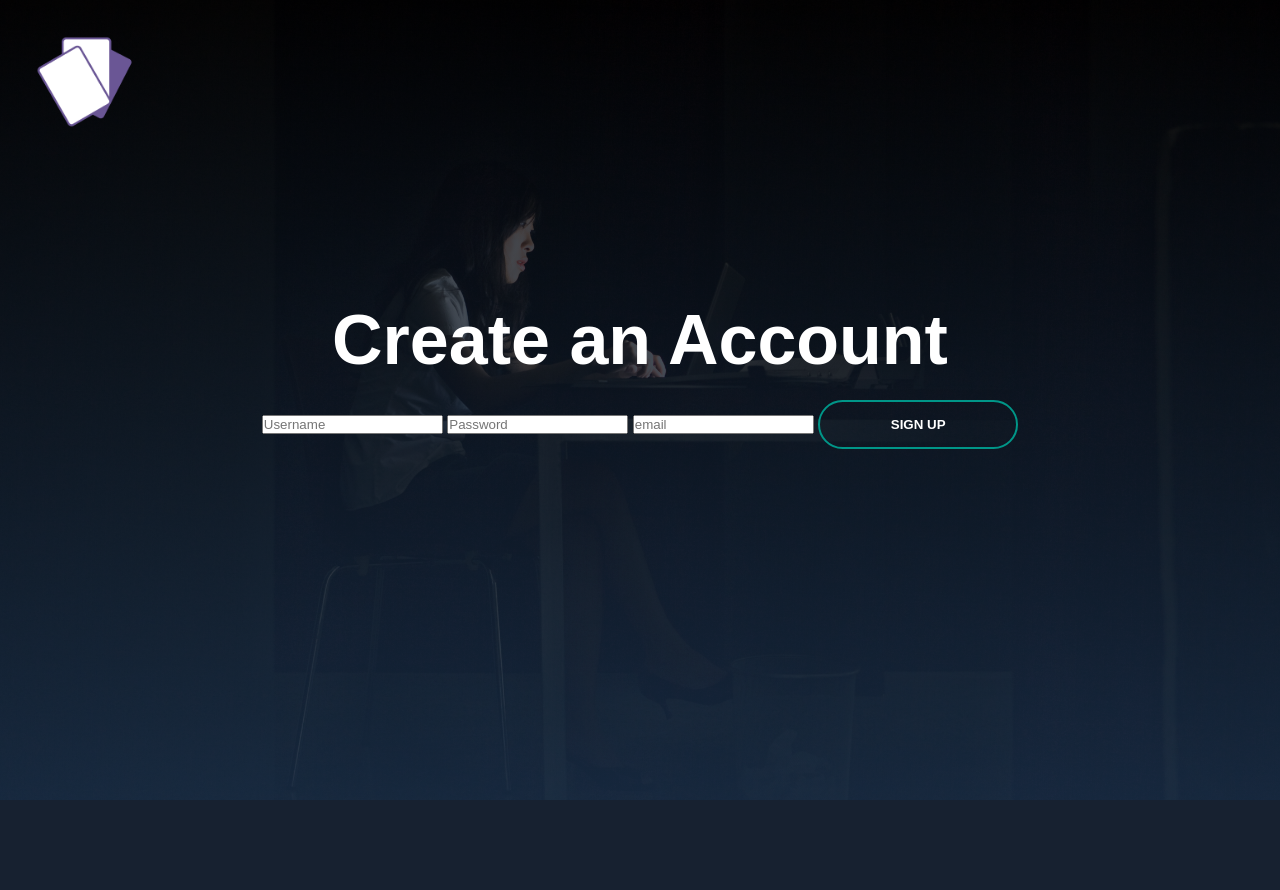
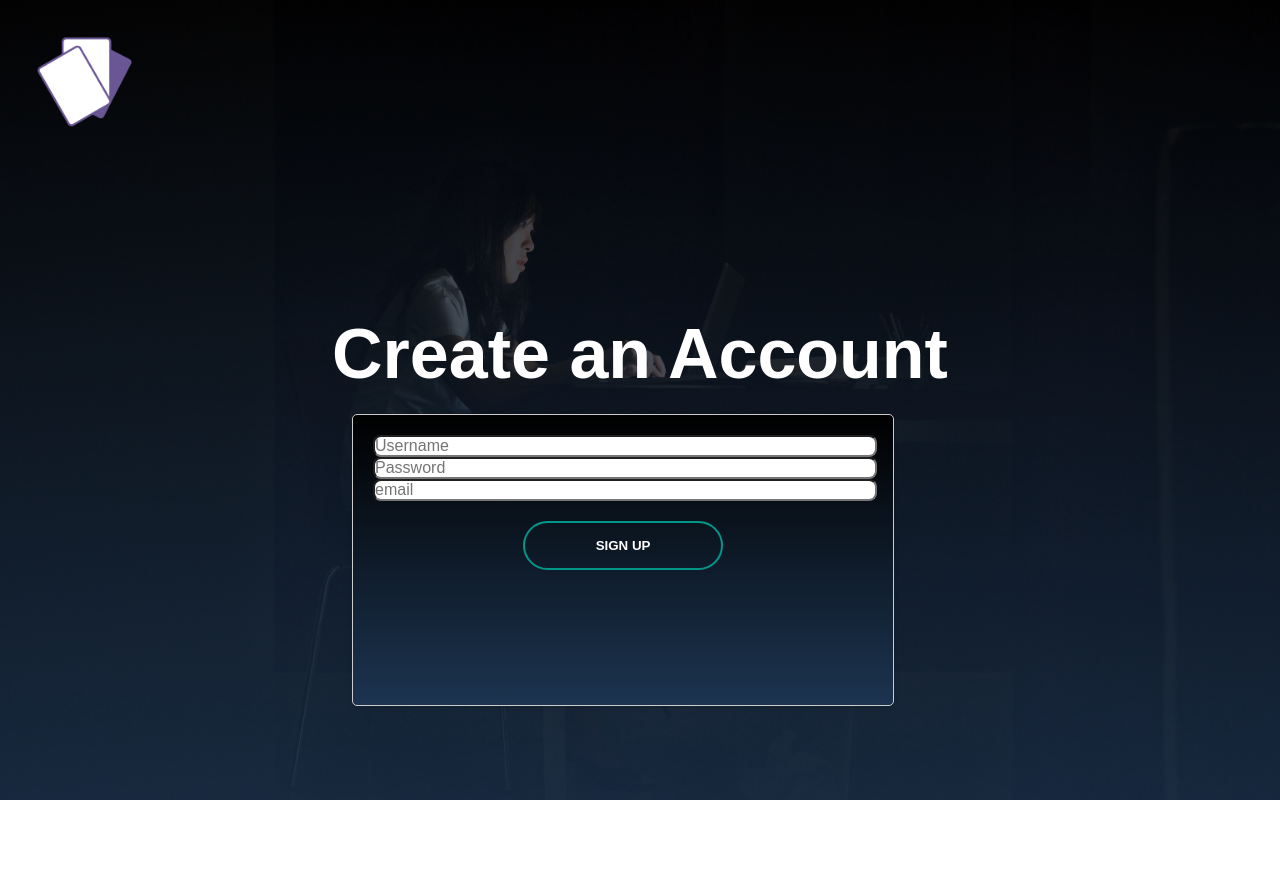
Before and after one commit to chriss1525/FlipDeck, a Flask app: page /signup in a window 1280 px wide. Before the commit the page ends 800 px from the top, so only its background shows below. Run offline with Flask 3, Linux system fonts and the light colour scheme.

Commit message:
trying to fix signup format

```diff
--- a/data.json
+++ b/data.json
@@ -1 +1 @@
-{"users": [{"name": "you", "password": "$2b$12$ILK1f/fFVjtVqPcOnynz9elSizUCh.8syTTprWTvpB9np9g/de6Kq", "email": "its@okay"}, {"name": "grace", "password": "$2b$12$A61o3rD0q6OT7UV02k2fcuQ5P0o6sFVBVChVTcxDQM2PehYykGs.6", "email": "grace@graceful.com"}]}
+{"users": [{"name": "you", "password": "$2b$12$ILK1f/fFVjtVqPcOnynz9elSizUCh.8syTTprWTvpB9np9g/de6Kq", "email": "its@okay"}, {"name": "grace", "password": "$2b$12$A61o3rD0q6OT7UV02k2fcuQ5P0o6sFVBVChVTcxDQM2PehYykGs.6", "email": "grace@graceful.com"}, {"name": "Christine Okoth", "password": "$2b$12$e2GFMw13x3flUEVoV/fnb.CcnuI4BDp/choGEycAh9ENMgf9XL3Yq", "email": "okothchris15@gmail.com"}]}
--- a/static/css/styles2.css
+++ b/static/css/styles2.css
@@ -1,13 +1,7 @@
-.btn-container {
+.content {
   display: flex;
   justify-content: center;
-  margin-top: 20px;
-}
-
-.content {
-  display: flex;
   align-items: center;
-  justify-content: center;
   margin-top: -150px; /* Adjust the margin to position the card */
   width: 100%;
   height: 100vh;
@@ -24,6 +18,13 @@
   display: flex;
   flex-direction: column;
   text-align: center;
+}
+
+.card2 {
+ max-width: 500px;
+ height: 250px;
+  display: flex;
+  justify-content: space-between;
 }
 
 .card-header {
@@ -62,3 +63,12 @@
   color: rgb(190, 186, 186);
   max-width: 100px;
 }
+
+input {
+  color: #fff;
+  font-size: 16px;
+  top: 0;
+  left: 0;
+  width: 100%;
+  border-radius: 8px;
+}
--- a/templates/signup.html
+++ b/templates/signup.html
@@ -5,6 +5,7 @@
     <meta name="viewport" content="width=device-width, initial-scale=1.0" />
     <title>FlipDeck - Sign Up</title>
     <link rel="stylesheet" href="../static/css/styles.css" />
+    <link rel="stylesheet" href="../../static/css/styles2.css" />
   </head>
   <body>
     <div class="banner"></div>
@@ -13,13 +14,17 @@
     </div>
 
     <div class="content">
+      <div class="container">
       <h1>Create an Account</h1>
+      <div class="card card2">
       <form action="/register" method="POST">
         <input type="text" name="name" placeholder="Username" required />
         <input type="password" name="password" placeholder="Password" required />
         <input type="email" name="email" placeholder="email" required />
         <button type="submit" class="button button1"><span></span>SIGN UP</button>
       </form>
+      </div>
+      </div>
     </div>
   </body>
 </html>
```
